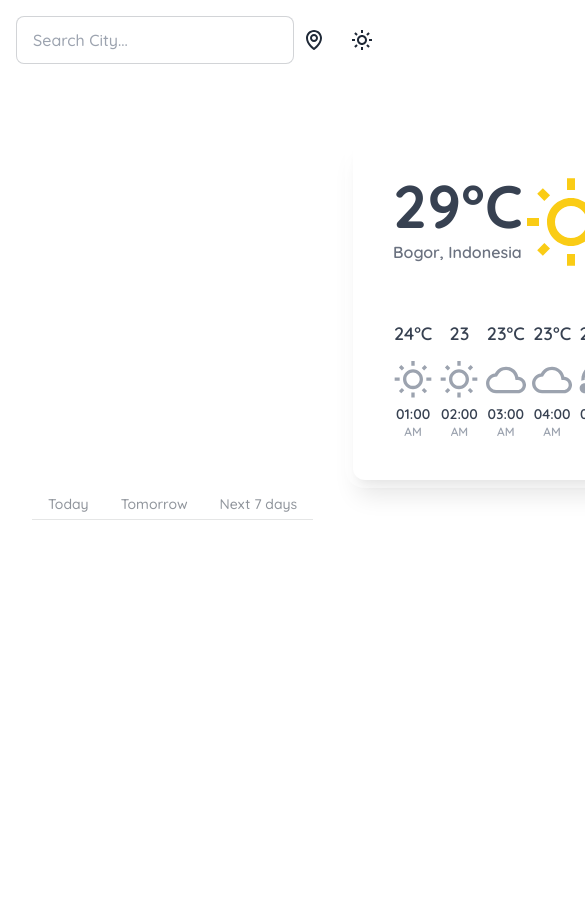
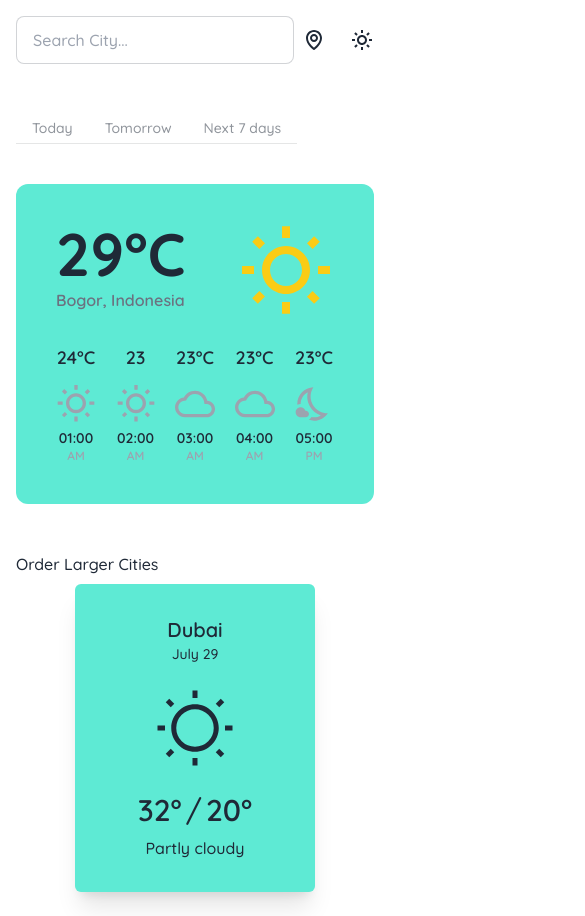
Before and after one commit to radenmasabdul/weatherapp, a React (Vite) app: page / in a window 390 px wide. Both pictures are taken after a click on the link "Tomorrow". Shown: the top 916 px of the page, 585 px wide, since content can reach past the window. Before the commit the page ends 844 px from the top, so only its background shows below. Built offline with nearby package versions, Linux system fonts and the light colour scheme.

Commit message:
setup responsive main page

```diff
--- a/src/components/Content.jsx
+++ b/src/components/Content.jsx
@@ -1,26 +1,25 @@
 import React from "react";
 import Tab from "./Tab";
-import { Widget, WidgetOrderCity } from "./Widget";
+import { WidgetOrderCity } from "./Widget";
 
 const Content = () => {
   return (
     <>
-      <main className="mx-4 grid md:grid-cols-3 gap-4">
-        <article className="md:col-span-2 p-4">
-          <div className="grid grid-flow-col auto-cols-max">
-            <Tab />
+      <main className="max-w-7xl mx-auto grid md:grid-flow-col gap-4">
+        <article className="md:grid-col-span-2 p-4">
+          <div className="grid md:grid-cols-1 gap-4 mt-4">
+            <div>
+              <Tab />
+            </div>
+            {/* <div>
+              <Tab />
+            </div> */}
           </div>
-
-          {/* <section className="">
-            <div className="">
-              <Widget />
-            </div>
-          </section> */}
         </article>
 
-        <aside className="p-4">
-          {/* <p className="">Order Larger Cities</p>
-          <WidgetOrderCity /> */}
+        <aside className="md:grid-col-span-1 p-4">
+          <p className="">Order Larger Cities</p>
+          <WidgetOrderCity />
         </aside>
       </main>
     </>
--- a/src/components/Widget.jsx
+++ b/src/components/Widget.jsx
@@ -27,8 +27,7 @@ const Widget = () => {
 
   return (
     <>
-      <div className="flex flex-col my-2 mx-2">
-        <div className="w-full max-w-screen-sm bg-teal-300 shadow-xl p-10 rounded-xl ring-8 ring-white ring-opacity-40">
+      <div className="flex flex-col space-y-6 w-full bg-teal-300 p-10 mt-10 rounded-xl ring-8 ring-white ring-opacity-40">
         <div className="flex justify-between">
           <div className="flex flex-col">
             <span className="text-6xl font-bold">{`${C.toFixed(2)}°C`}</span>
@@ -48,18 +47,18 @@ const Widget = () => {
             className="h-24 w-24 fill-current"
           />
         </div>
-          <div className="flex justify-between mt-12">
+        <div className="sm:grid grid-cols-8">
           {hourlyForecast.map(
             (data, index) =>
               index < 8 && (
-                  <div className="flex flex-col items-center" key={index}>
+                <div className="flex flex-col items-center my-2" key={index}>
                   <span className="font-semibold text-lg">
                     {convertToCelcius(data?.main?.temp).toFixed(2) + "°C"}
                   </span>
                   <img
                     src={`http://openweathermap.org/img/wn/${data?.weather?.[0]?.icon}.png`}
                     alt="wthr img"
-                      className="h-10 w-10 fill-current my-2"
+                    className="h-10 w-10 fill-current"
                   />
                   <span className="font-semibold mt-1 text-sm text-center">
                     {formatAMPM(data?.dt_txt)}
@@ -69,7 +68,6 @@ const Widget = () => {
           )}
         </div>
       </div>
-      </div>
     </>
   );
 };
@@ -77,8 +75,7 @@ const Widget = () => {
 const WidgetTomorrow = () => {
   return (
     <>
-      <div className="flex flex-col text-gray-700 p-10">
-        <div className="w-full max-w-screen-sm bg-base-100 shadow-xl p-10 rounded-xl ring-8 ring-white ring-opacity-40">
+      <div className="flex flex-col space-y-6 w-full max-w-screen-sm bg-teal-300 p-10 mt-10 rounded-xl ring-8 ring-white ring-opacity-40">
         <div className="flex justify-between">
           <div className="flex flex-col">
             <span className="text-6xl font-bold">29°C</span>
@@ -183,7 +180,6 @@ const WidgetTomorrow = () => {
           </div>
         </div>
       </div>
-      </div>
     </>
   );
 };
@@ -191,7 +187,7 @@ const WidgetTomorrow = () => {
 const Widget7Days = () => {
   return (
     <>
-      <div className="flex flex-col space-y-6 w-full max-w-screen-sm bg-white p-10 mt-10 rounded-xl ring-8 ring-white ring-opacity-40">
+      <div className="flex flex-col space-y-6 w-full max-w-screen-sm bg-teal-300 p-10 mt-10 rounded-xl ring-8 ring-white ring-opacity-40">
         <div className="flex justify-between items-center">
           <span className="font-semibold text-lg w-1/4">Fri, 22 Jan</span>
           <div className="flex items-center justify-end w-1/4 pr-10">
```
Lines whose indentation alone changed are shown as unchanged.
